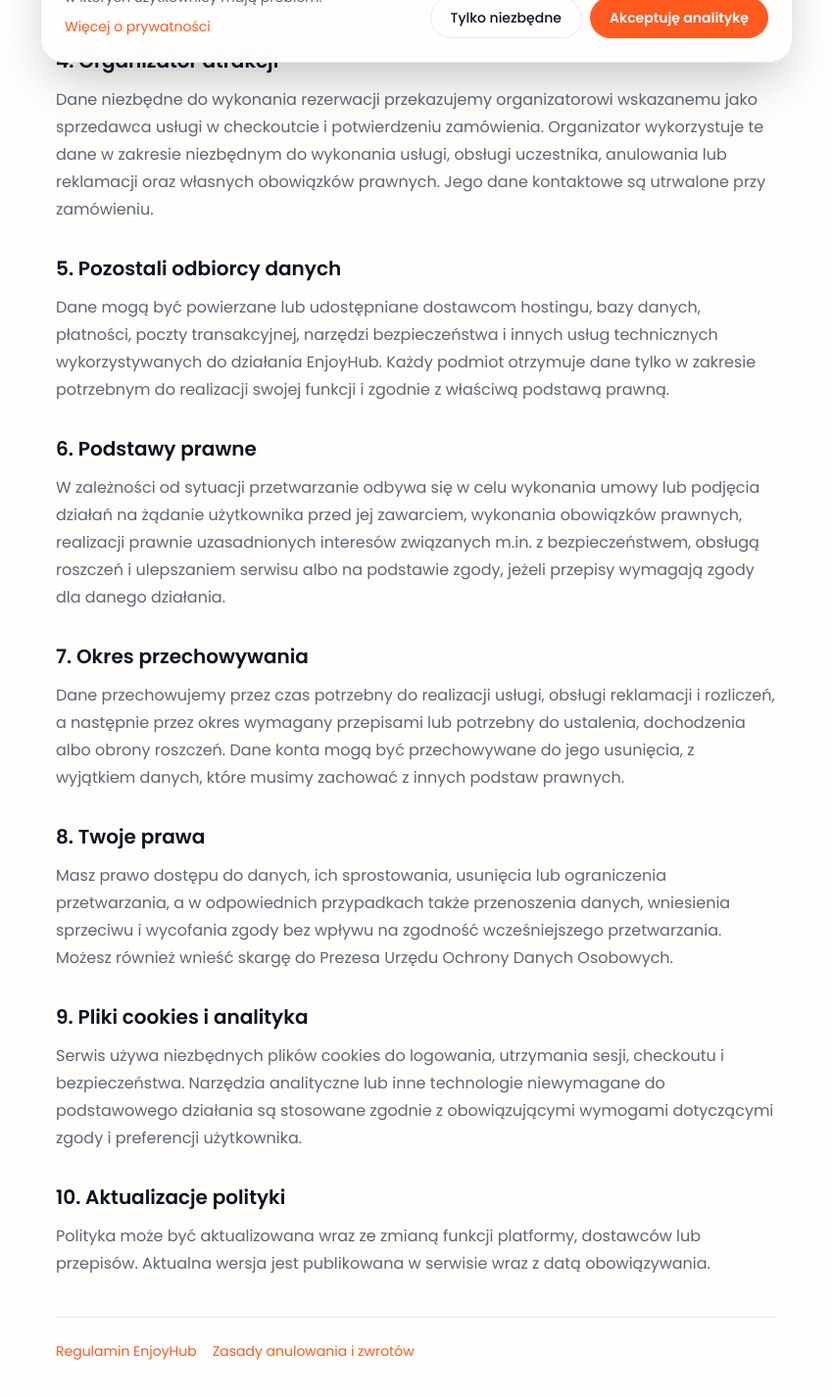
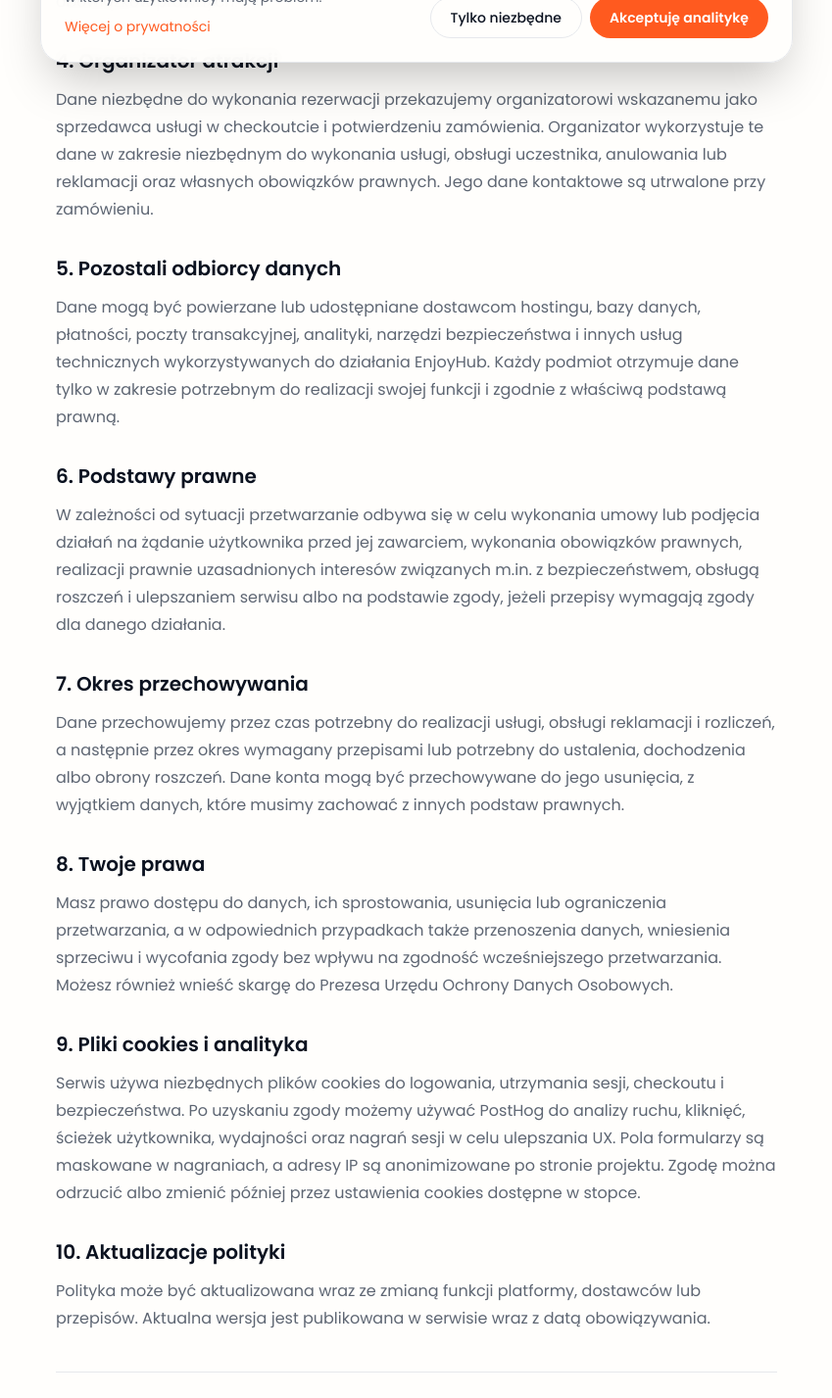
Before and after one commit to damianGG/EnjoyHubAI, a Next.js app: page /privacy in a window 1280 px wide. Shown: the part 716-2143 px from the top of the page at 98% size, without its empty margins (215-1064 px from the left). Built offline with nearby package versions, Linux system fonts and the light colour scheme; no server answers.

Commit message:
Document PostHog analytics consent

```diff
--- a/app/privacy/page.tsx
+++ b/app/privacy/page.tsx
@@ -34,7 +34,7 @@ const sections = [
   {
     title: "5. Pozostali odbiorcy danych",
     content:
-      "Dane mogą być powierzane lub udostępniane dostawcom hostingu, bazy danych, płatności, poczty transakcyjnej, narzędzi bezpieczeństwa i innych usług technicznych wykorzystywanych do działania EnjoyHub. Każdy podmiot otrzymuje dane tylko w zakresie potrzebnym do realizacji swojej funkcji i zgodnie z właściwą podstawą prawną.",
+      "Dane mogą być powierzane lub udostępniane dostawcom hostingu, bazy danych, płatności, poczty transakcyjnej, analityki, narzędzi bezpieczeństwa i innych usług technicznych wykorzystywanych do działania EnjoyHub. Każdy podmiot otrzymuje dane tylko w zakresie potrzebnym do realizacji swojej funkcji i zgodnie z właściwą podstawą prawną.",
   },
   {
     title: "6. Podstawy prawne",
@@ -54,7 +54,7 @@ const sections = [
   {
     title: "9. Pliki cookies i analityka",
     content:
-      "Serwis używa niezbędnych plików cookies do logowania, utrzymania sesji, checkoutu i bezpieczeństwa. Narzędzia analityczne lub inne technologie niewymagane do podstawowego działania są stosowane zgodnie z obowiązującymi wymogami dotyczącymi zgody i preferencji użytkownika.",
+      "Serwis używa niezbędnych plików cookies do logowania, utrzymania sesji, checkoutu i bezpieczeństwa. Po uzyskaniu zgody możemy używać PostHog do analizy ruchu, kliknięć, ścieżek użytkownika, wydajności oraz nagrań sesji w celu ulepszania UX. Pola formularzy są maskowane w nagraniach, a adresy IP są anonimizowane po stronie projektu. Zgodę można odrzucić albo zmienić później przez ustawienia cookies dostępne w stopce.",
   },
   {
     title: "10. Aktualizacje polityki",
```
